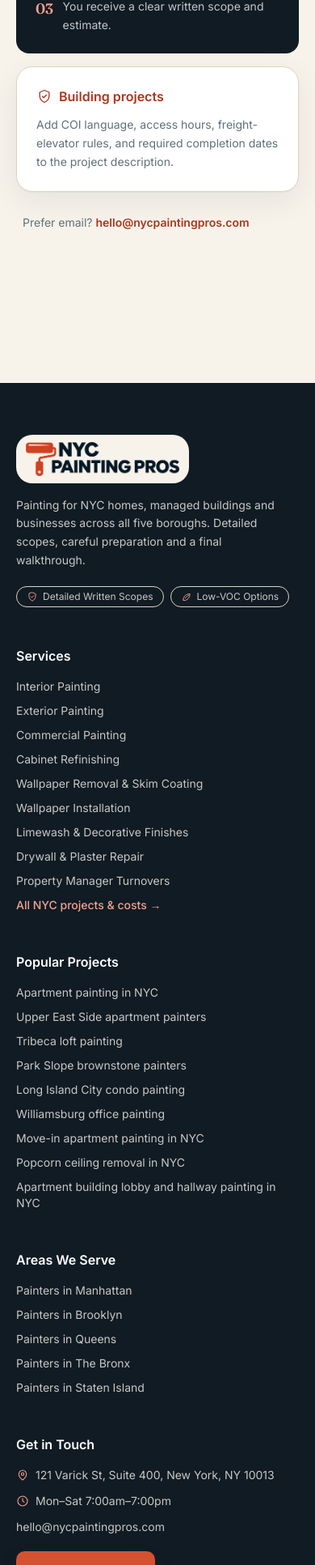
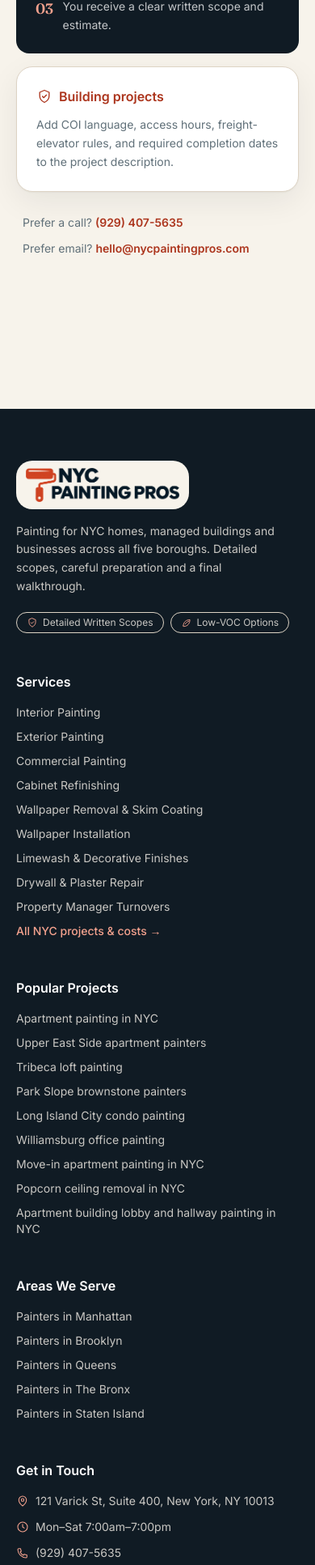
Before and after one commit to nothingmean00/nyc-painting-pros, a Next.js app: page /contact in a window 390 px wide. Shown: the part 1584-3517 px from the top of the page at 81% size. Built offline with nearby package versions, Linux system fonts and the light colour scheme.

Commit message:
Correct public phone number and add contact links

```diff
--- a/src/app/contact/page.tsx
+++ b/src/app/contact/page.tsx
@@ -83,6 +83,12 @@ export default async function ContactPage({
           </div>
 
           <div className="px-2 py-3 text-sm text-[var(--color-muted)]">
+            <p className="mb-3">
+              Prefer a call?{" "}
+              <a href={site.phoneHref} className="font-semibold text-[var(--color-green-600)] hover:underline">
+                {site.phone}
+              </a>
+            </p>
             Prefer email?{" "}
             <a href={`mailto:${site.email}`} className="font-semibold text-[var(--color-green-600)] hover:underline">
               {site.email}
--- a/src/components/Footer.tsx
+++ b/src/components/Footer.tsx
@@ -112,6 +112,12 @@ export function Footer() {
               {site.hours}
             </li>
             <li>
+              <a href={site.phoneHref} className="inline-flex items-center gap-2 hover:text-[var(--color-green-300)]">
+                <Icon.phone className="w-4 h-4 shrink-0 text-[var(--color-green-300)]" />
+                {site.phone}
+              </a>
+            </li>
+            <li>
               <a href={`mailto:${site.email}`} className="hover:text-[var(--color-green-300)]">
                 {site.email}
               </a>
--- a/src/lib/schema.ts
+++ b/src/lib/schema.ts
@@ -15,6 +15,7 @@ export function localBusiness() {
     legalName: site.legalName,
     url: site.url,
     email: site.email,
+    telephone: site.phone,
     image: `${site.url}/og-positioning.png`,
     logo: `${site.url}/brand/header-logo.webp`,
     priceRange: "$$",
--- a/src/lib/site.ts
+++ b/src/lib/site.ts
@@ -13,8 +13,8 @@ export const site = {
   description:
     "Painting for NYC homes, managed buildings and businesses across all five boroughs. Detailed scopes, careful preparation and a final walkthrough.",
   // --- NAP (keep identical everywhere: site, Google Business Profile, citations) ---
-  phone: "(212) 814-7500",
-  phoneHref: "tel:+12128147500",
+  phone: "(929) 407-5635",
+  phoneHref: "tel:+19294075635",
   email: "hello@nycpaintingpros.com",
   address: {
     street: "121 Varick St, Suite 400",
```
